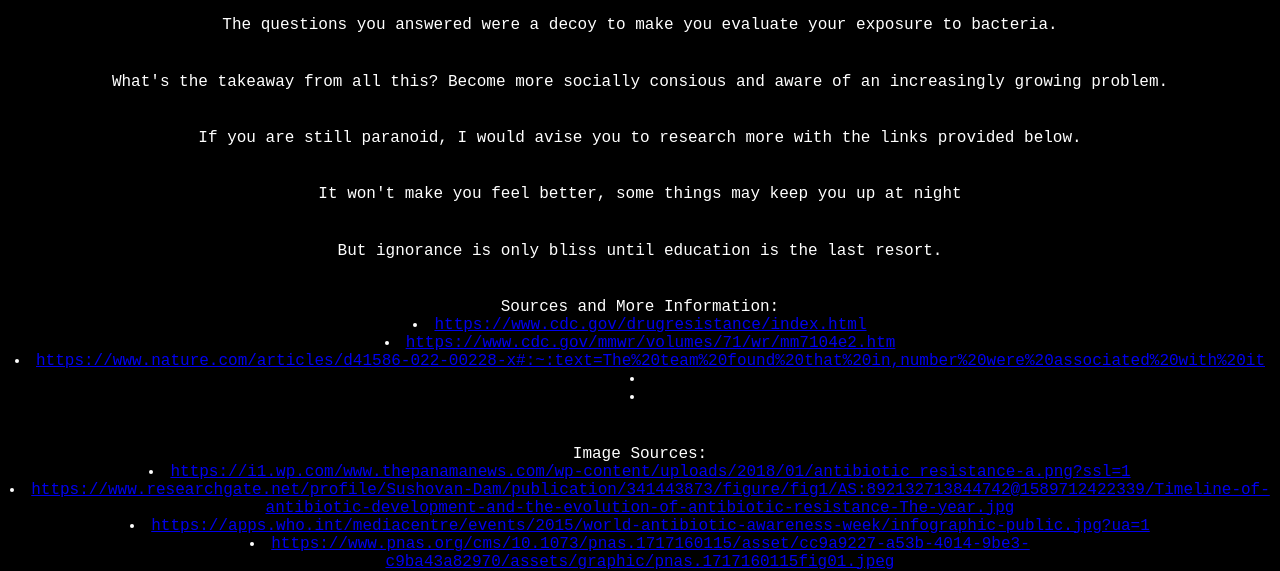
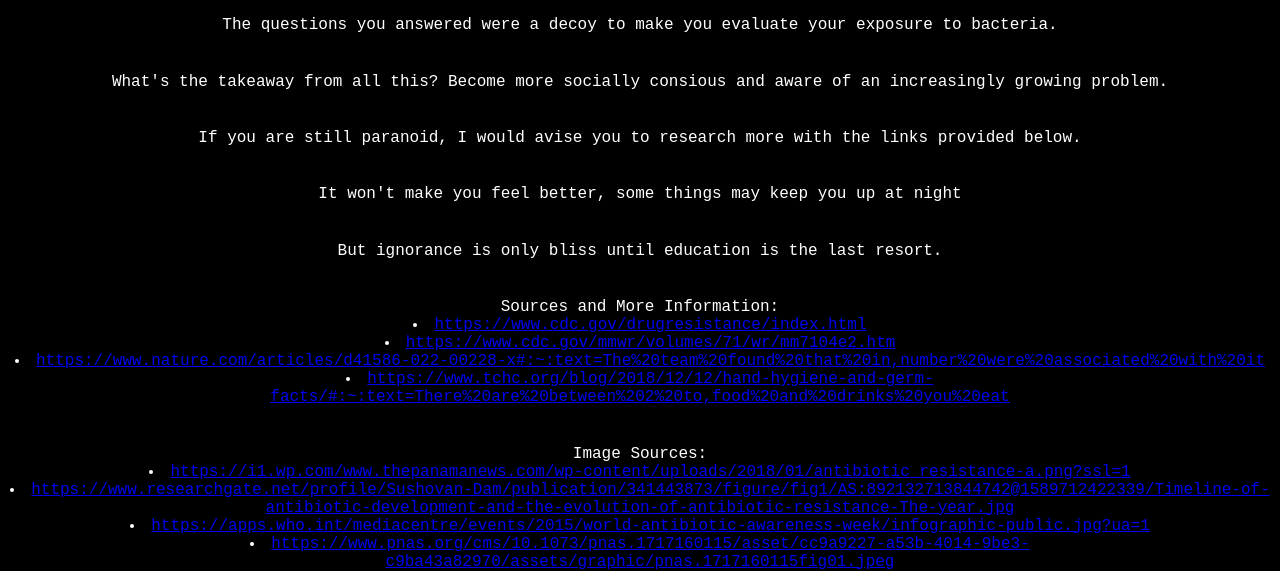
Before and after one commit to GiveMeU4iA/Microbes, a plain HTML site: page page8.html in a window 1280 px wide. Shown: the part 2046-2617 px from the top of the page. Drawn offline with Linux system fonts and the light colour scheme.

Commit message:
sources added

```diff
--- a/page8.html
+++ b/page8.html
@@ -88,8 +88,10 @@
           https://www.nature.com/articles/d41586-022-00228-x#:~:text=The%20team%20found%20that%20in,number%20were%20associated%20with%20it
         </a>
       </li>
-      <li></li>
-      <li></li>
+      <li>
+        <a
+          href="https://www.tchc.org/blog/2018/12/12/hand-hygiene-and-germ-facts/#:~:text=There%20are%20between%202%20to,food%20and%20drinks%20you%20eat.">https://www.tchc.org/blog/2018/12/12/hand-hygiene-and-germ-facts/#:~:text=There%20are%20between%202%20to,food%20and%20drinks%20you%20eat</a>
+      </li>
     </div>
     <div class="line">
       Image Sources:
```
